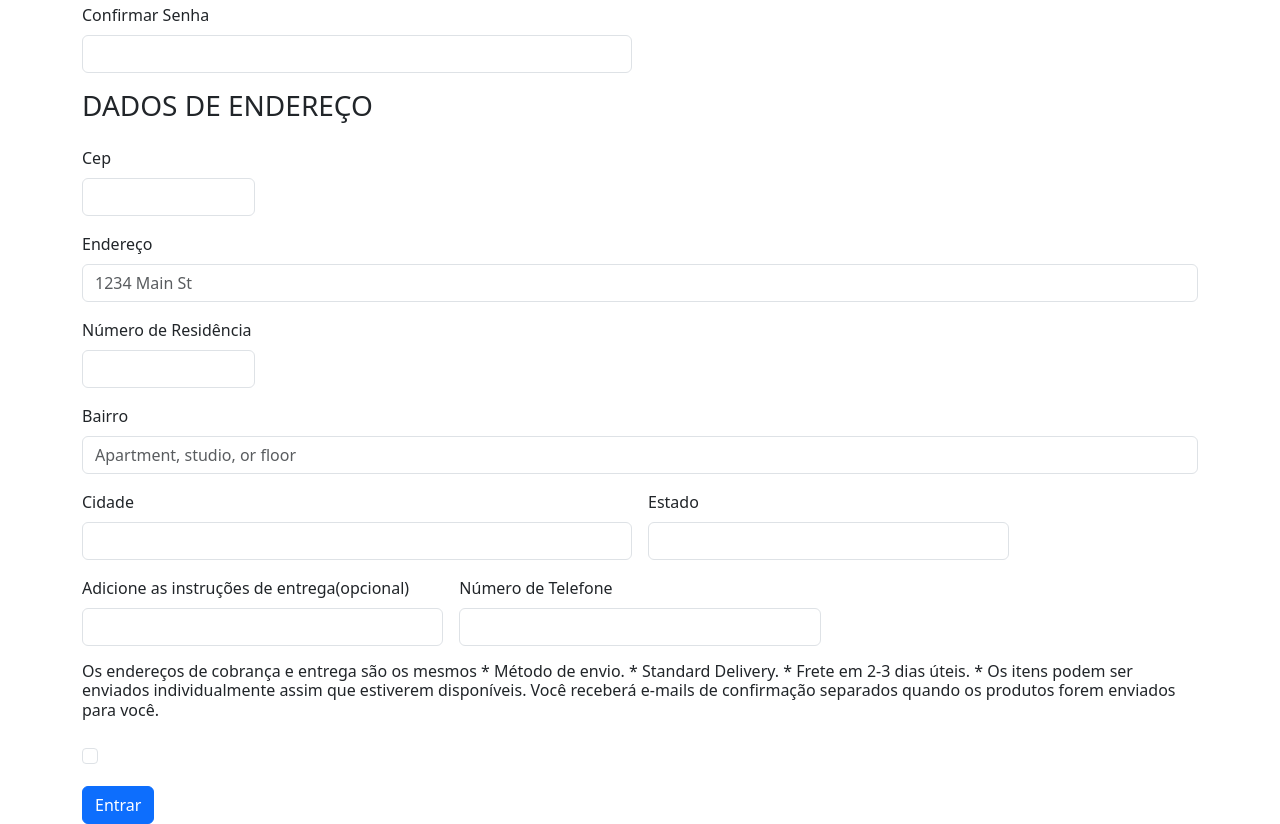
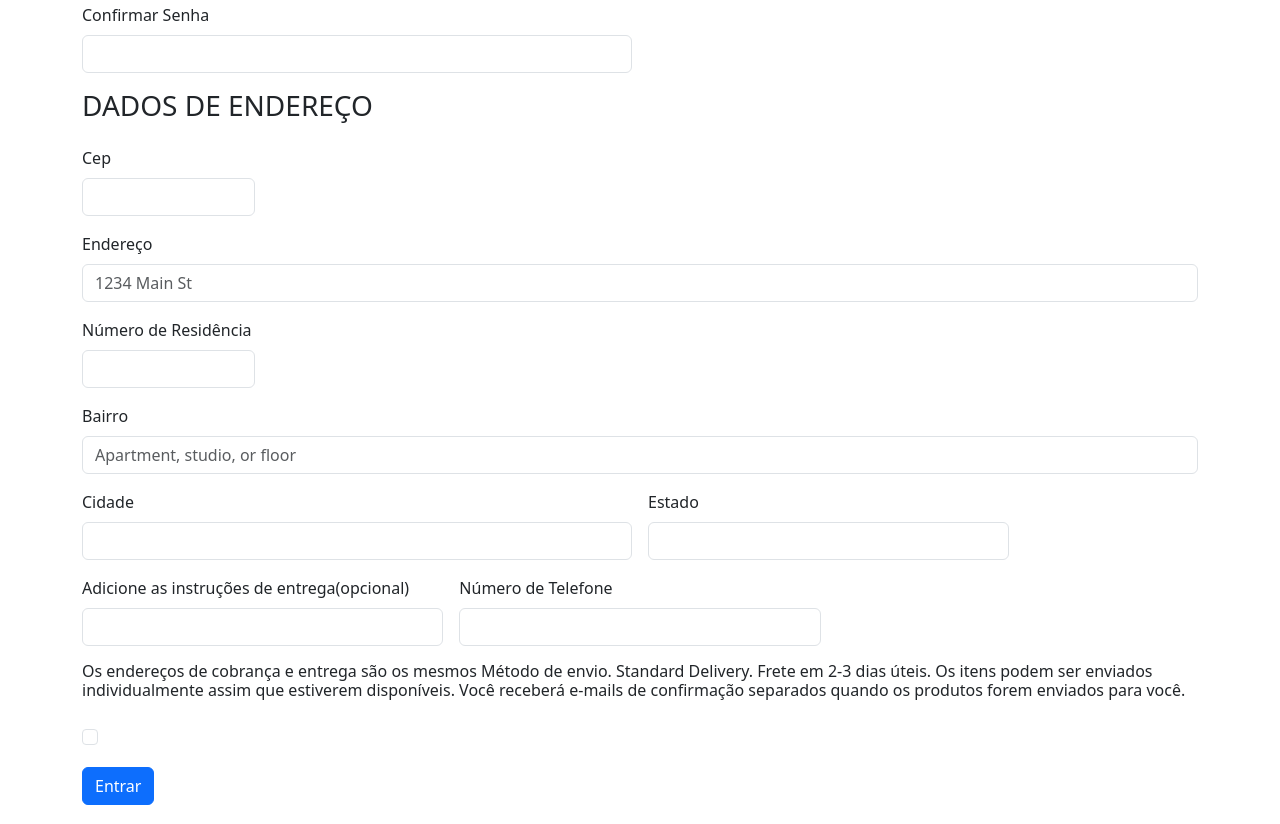
Before and after one commit to Geovanaaplima/form-CadEcommerce, a plain HTML site: page cadastro.html in a window 1280 px wide. Shown: the part 485-1309 px from the top of the page. Drawn offline with nearby package versions, Linux system fonts and the light colour scheme; a script that the page names is missing.

Commit message:
adicione a nova atualização

```diff
--- a/cadastro.html
+++ b/cadastro.html
@@ -86,10 +86,10 @@
           <input type="tel" class="form-control" id="numero de telefone">
         </div>
         <h6>Os endereços de cobrança e entrega são os mesmos
-           * Método de envio.
-           * Standard Delivery.
-          * Frete em 2-3 dias úteis.
-          * Os itens podem ser enviados individualmente assim que estiverem disponíveis. Você receberá e-mails de confirmação separados quando os produtos forem enviados para você.
+           Método de envio.
+           Standard Delivery.
+           Frete em 2-3 dias úteis.
+          Os itens podem ser enviados individualmente assim que estiverem disponíveis. Você receberá e-mails de confirmação separados quando os produtos forem enviados para você.
           </h6>
         <div class="col-12">
           <div class="form-check">
```
